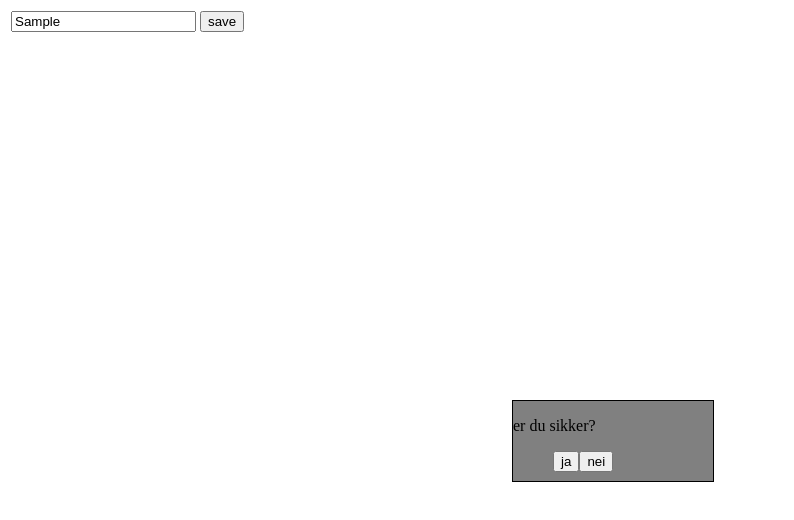
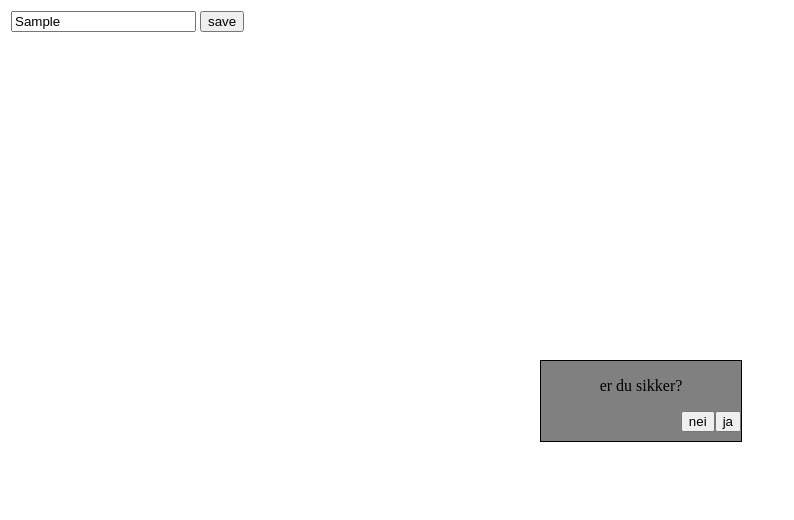
Before and after one commit to olavgg/confirm_js_hack_without_jquery, a plain HTML site: page index.html in a window 1280 px wide. Both pictures are taken after typing "Sample" into the empty fields and a click on the button "save". Shown: the whole page, without its empty margins (0-794 px from the left). Drawn offline with Linux system fonts and the light colour scheme.

Commit message:
ett minutt ekstra jobbing

```diff
--- a/index.html
+++ b/index.html
@@ -13,7 +13,7 @@
 	</tbody>
 </table>
 <div id="confirm_dialog" style="display:none;">
-	<p>Are you sure?</p>
+	<p style="text-align: center;">Are you sure?</p>
 	<ul>
 		<li><button id="ja">ja</button></li>
 		<li><button id="nei">nei</button></li>
@@ -24,14 +24,14 @@
 		list-style-type: none;
 	}
 	ul li{
-		float:left;
+		float:right;
 	}
 </style>
 <script type="text/javascript">
 	var dialog = document.getElementById("confirm_dialog");
 	var save_button = document.getElementById("save_button");
 	var beforeSave = function(text){
-		dialog.style.cssText = "border:1px solid #000;display:block;position:fixed;left:-50%;margin-left:90%;width:200px;height:80px;top:50%;background:grey;";
+		dialog.style.cssText = "border:1px solid #000;display:block;background:grey;position: fixed;top:50%;left:50%;width:200px;margin-left: -100px;height: 80px;margin-top: -40px;";
 		var node = document.querySelector("#confirm_dialog p:nth-of-type(1)");
 		node.textContent = text;
 	};
```
